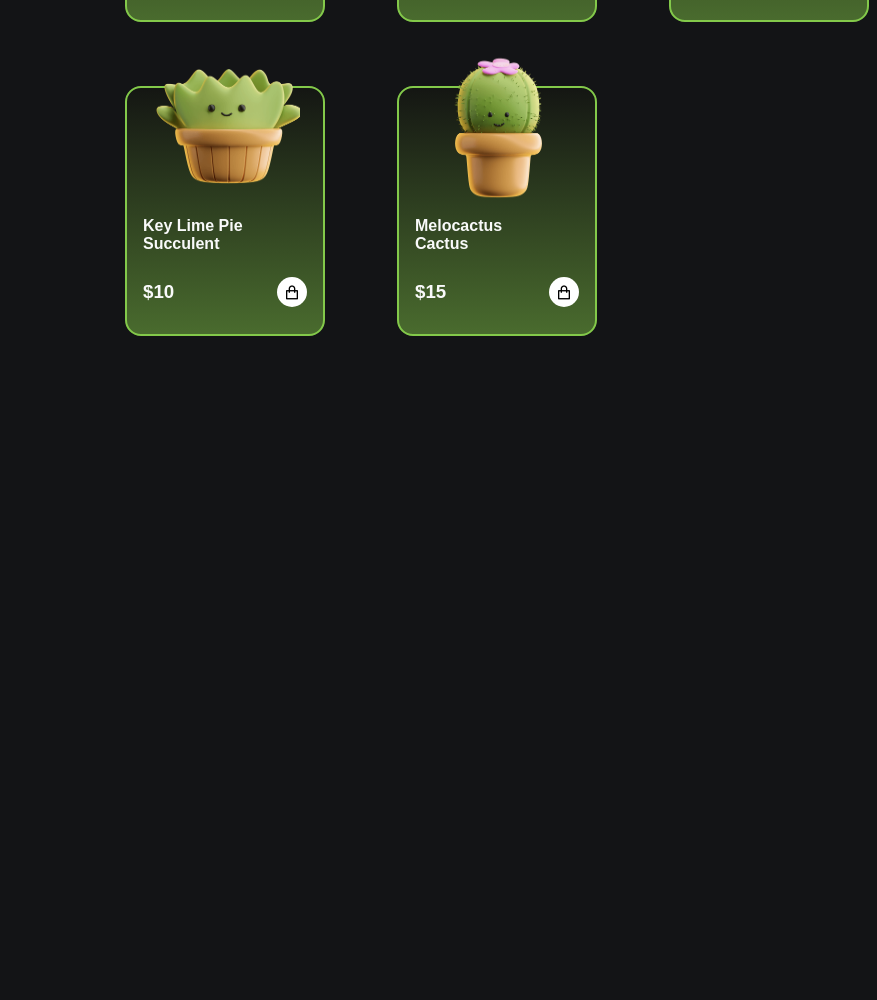
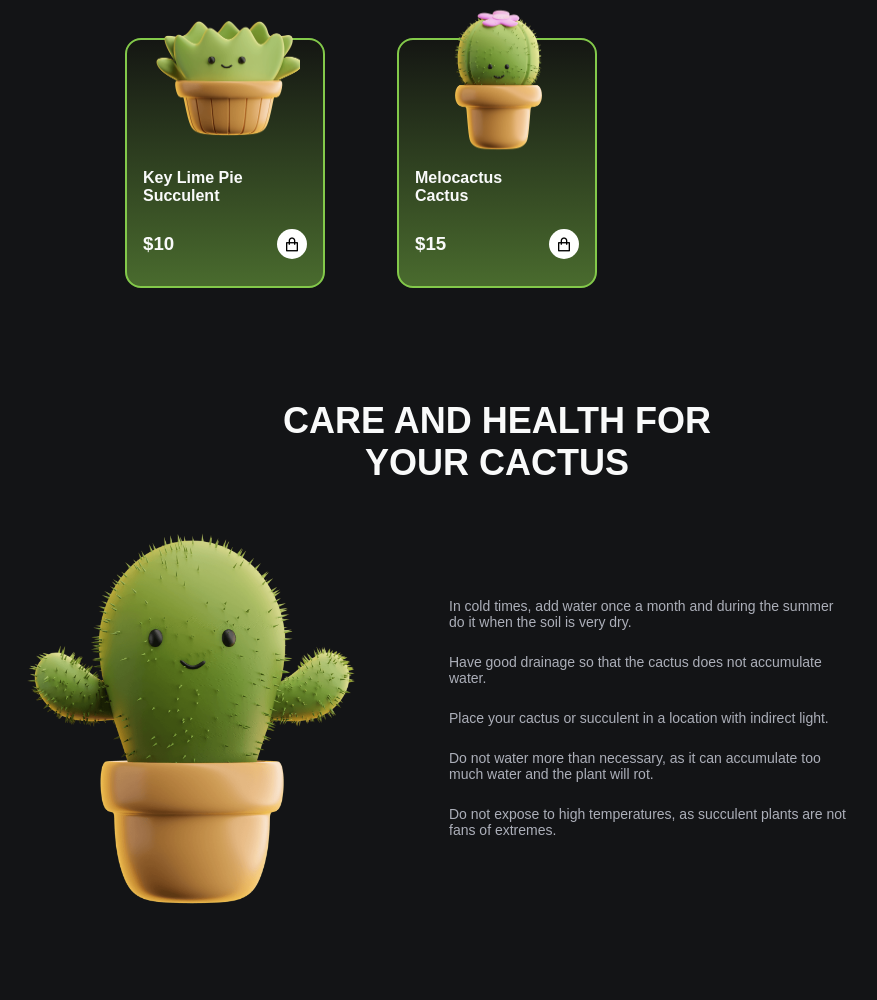
Before and after one commit to DarshanCode2005/Cactus-Website, a plain HTML site: page index.html in a window 1280 px wide. Shown: the part 1872-2872 px from the top of the page, without its empty margins (143-1020 px from the left). Before the commit the page ends 2288 px from the top, so only its background shows below. Drawn offline with nearby package versions, Linux system fonts and the light colour scheme.

Commit message:
Care Section Added

```diff
--- a/index.html
+++ b/index.html
@@ -138,5 +138,29 @@
             </div>
         </div>
     </section>
+
+    <section class="section_care_cactus">
+        <h1 class="section__title">CARE AND HEALTH FOR <br> YOUR CACTUS</h1>
+        <div class="container_care">
+            <div class="container_care_image">
+                <img src="./asset/img/care-cactus.png" alt="image" class="container_care_img">
+            </div>
+            <ul class="container_care_points">
+                <li class="container_care_list_items">In cold times, add water once a month
+                    and during the summer do it when the
+                    soil is very dry.</li>
+                <li class="container_care_list_items">Have good drainage so that the cactus
+                    does not accumulate water.</li>
+                <li class="container_care_list_items">Place your cactus or succulent in a
+                    location with indirect light.</li>
+                <li class="container_care_list_items">Do not water more than necessary, as
+                    it can accumulate too much water and
+                    the plant will rot.</li>
+                <li class="container_care_list_items">Do not expose to high temperatures, as
+                    succulent plants are not fans of
+                    extremes.</li>
+            </ul>
+        </div>
+    </section>
 </body>
 </html>
--- a/style.css
+++ b/style.css
@@ -303,7 +303,7 @@ div.news__section__information{
 }
 
 section.section__shop{
-    padding:5rem 10rem;
+    padding:2rem 10rem;
 
 }
 
@@ -386,3 +386,36 @@ div.container__shop__items{
 div.container__items:hover div.container__image img{
     transform: translateY(-.5rem);
 }
+
+section.section_care_cactus{
+    padding: 5rem 10rem;
+}
+
+h1.section__title{
+    font-size: var(--h1-font-size);
+    text-align: center;
+    margin-bottom: 2rem;
+}
+
+img.container_care_img{
+    height: 400px;
+    width: 350px;
+}
+
+div.container_care{
+    display: grid;
+    grid-template-columns: 400px 400px;
+    column-gap: 2rem;
+    align-items: center;
+}
+
+ul.container_care_points{
+    display: grid;
+    row-gap: 1.5rem;
+    font-size: var(--small-font-size);
+}
+
+li.container_care_list_items{
+    list-style-type: none;
+    /* list-style-image: ; */
+}
```
